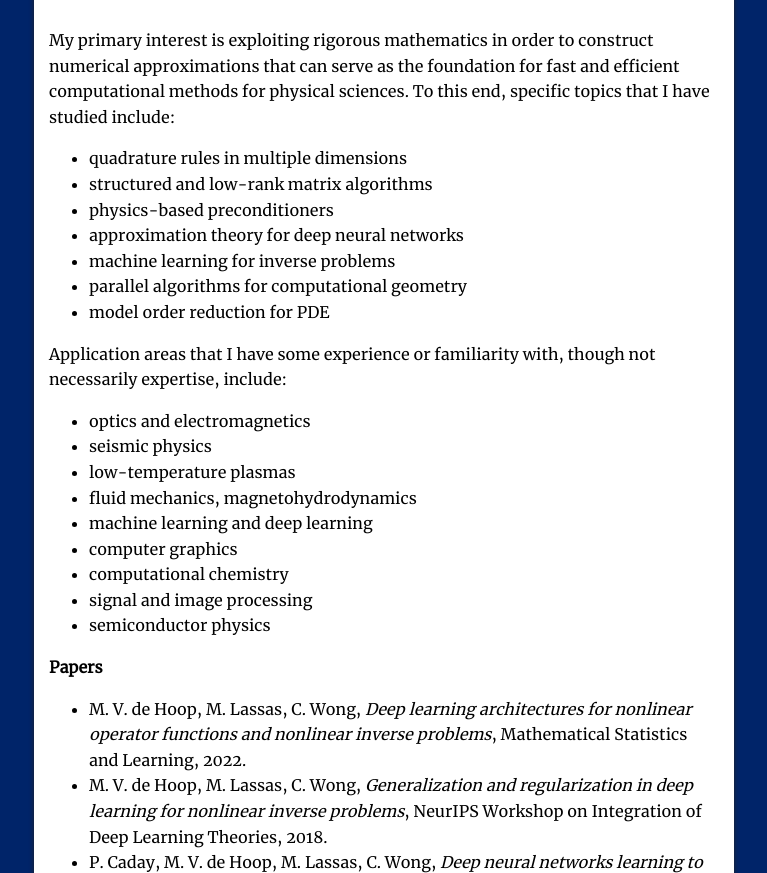
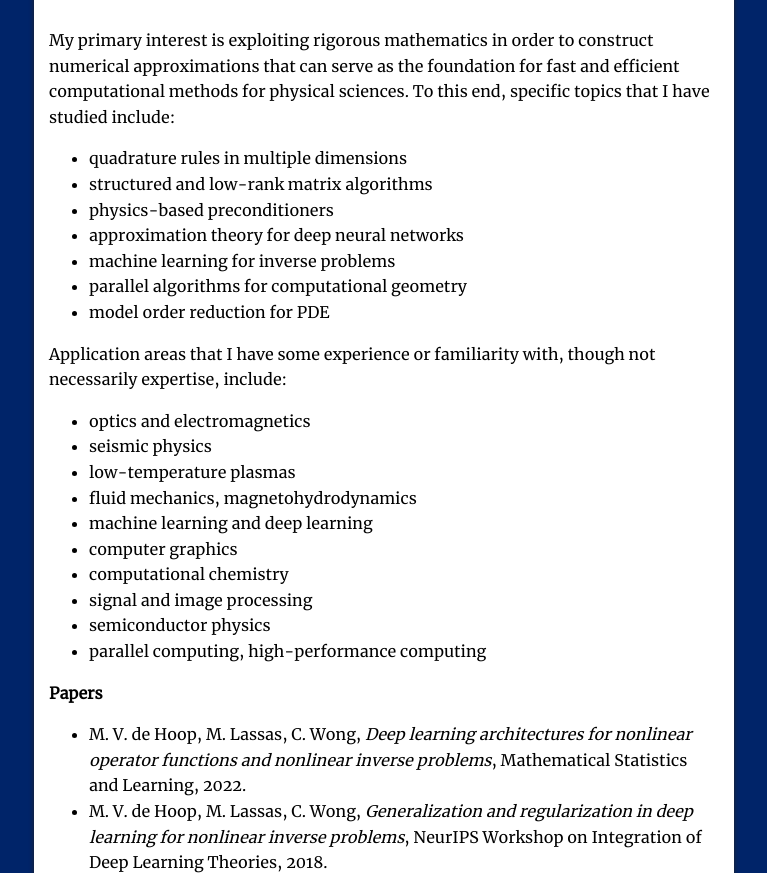
Before and after one commit to cawong89/cawong89.github.io, a plain HTML site: page research.html in a window 1280 px wide. Shown: the part 141-1014 px from the top of the page, without its empty margins (256-1023 px from the left). Drawn offline with Linux system fonts and the light colour scheme.

Commit message:
added one more item to research applications

```diff
--- a/research.html
+++ b/research.html
@@ -63,6 +63,7 @@
             <li> computational chemistry
             <li> signal and image processing
             <li> semiconductor physics
+            <li> parallel computing, high-performance computing
             </ul>
             </p>
 			<p> <b> Papers</b></p>
```
